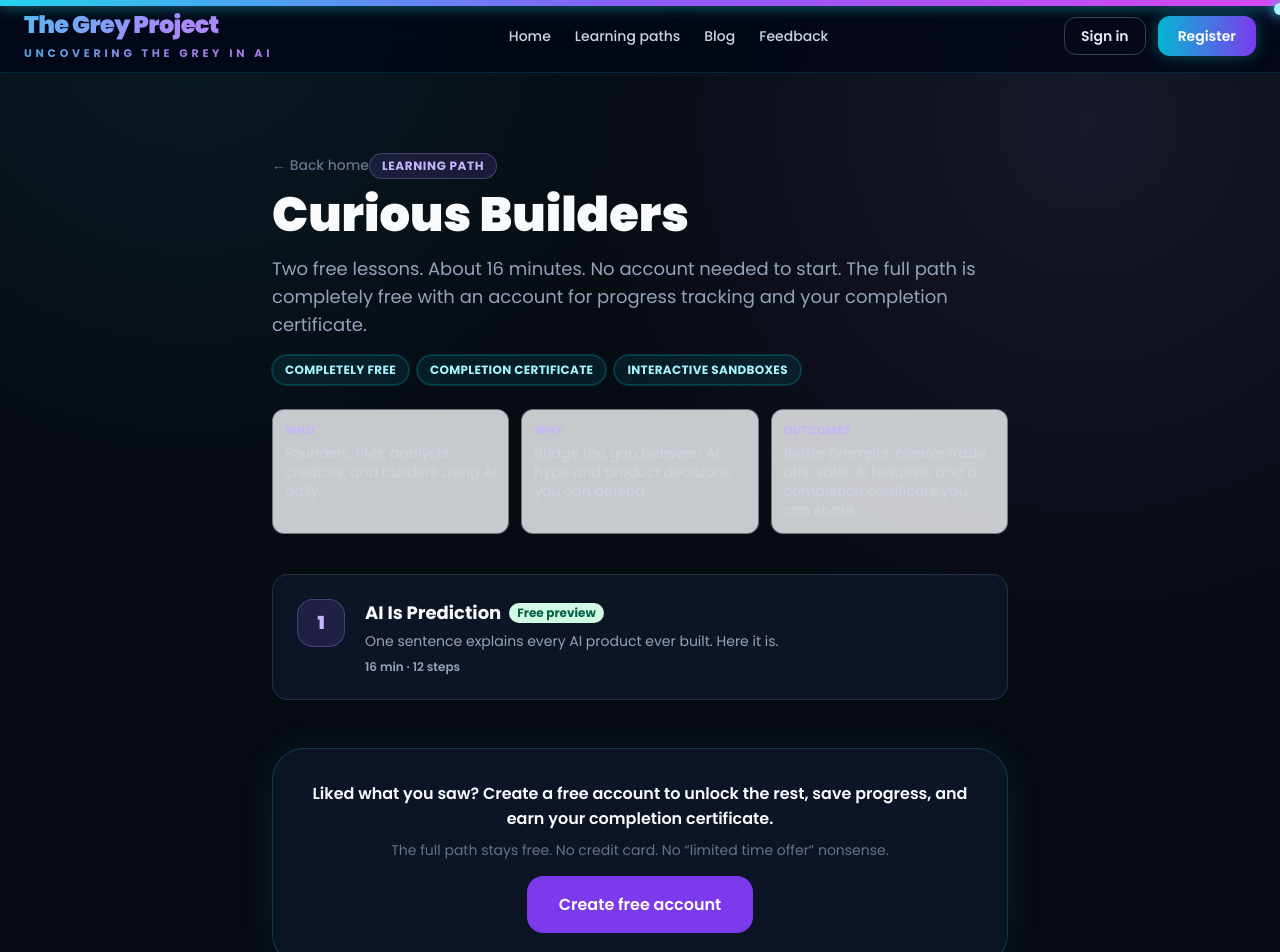
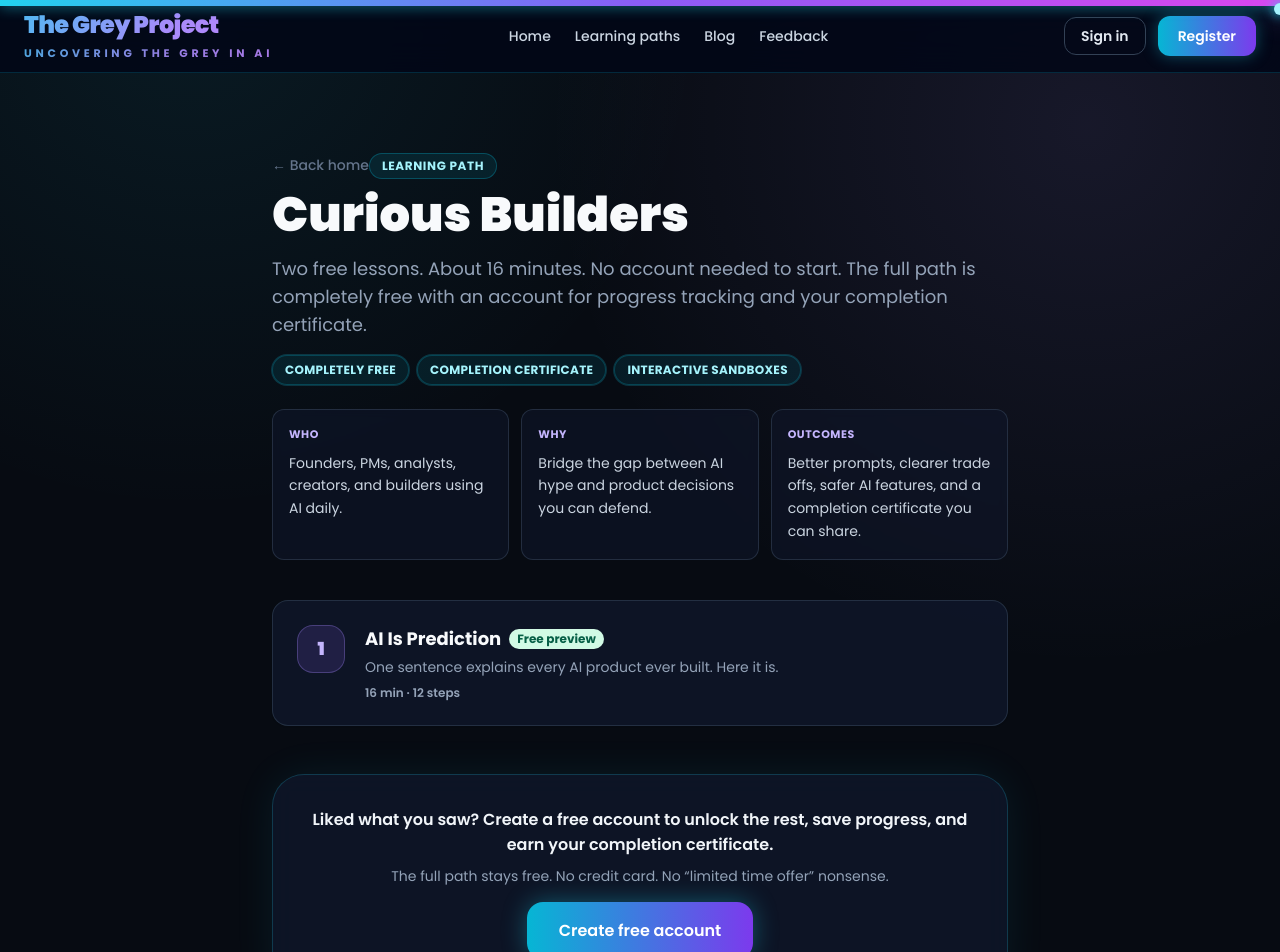
Before and after one commit to vaibhavkestikar/the-grey-project, a Next.js app: page /try in a window 1280 px wide. Shown: the top 952 px of the page. Built offline with nearby package versions, Linux system fonts and the light colour scheme; no server answers.

Commit message:
GP-THE DARK KNIGHT-Fix CB COLOR

```diff
--- a/app/learning/curious-builders/page.tsx
+++ b/app/learning/curious-builders/page.tsx
@@ -61,21 +61,21 @@ export default function CuriousBuildersPathPage() {
 
         {/* WHO / WHY / WHAT */}
         <div className="mt-6 grid gap-3 sm:grid-cols-3">
-          <div className="rounded-2xl border border-slate-200 bg-white p-4">
-            <p className="text-xs font-bold uppercase tracking-widest text-violet-600">Who this is for</p>
-            <p className="mt-2 text-sm leading-relaxed text-slate-700">
+          <div className="rounded-2xl border border-slate-700/60 bg-slate-900/60 p-4">
+            <p className="text-xs font-bold uppercase tracking-widest text-violet-300">Who this is for</p>
+            <p className="mt-2 text-sm leading-relaxed text-slate-300">
               Founders, PMs, analysts, and curious builders who use AI tools daily and want clear intuition, not hype.
             </p>
           </div>
-          <div className="rounded-2xl border border-slate-200 bg-white p-4">
-            <p className="text-xs font-bold uppercase tracking-widest text-violet-600">Why this exists</p>
-            <p className="mt-2 text-sm leading-relaxed text-slate-700">
+          <div className="rounded-2xl border border-slate-700/60 bg-slate-900/60 p-4">
+            <p className="text-xs font-bold uppercase tracking-widest text-violet-300">Why this exists</p>
+            <p className="mt-2 text-sm leading-relaxed text-slate-300">
               Most people can use AI tools. Very few can explain, evaluate, or improve them. This path closes that gap.
             </p>
           </div>
-          <div className="rounded-2xl border border-slate-200 bg-white p-4">
-            <p className="text-xs font-bold uppercase tracking-widest text-violet-600">What changes after</p>
-            <p className="mt-2 text-sm leading-relaxed text-slate-700">
+          <div className="rounded-2xl border border-slate-700/60 bg-slate-900/60 p-4">
+            <p className="text-xs font-bold uppercase tracking-widest text-violet-300">What changes after</p>
+            <p className="mt-2 text-sm leading-relaxed text-slate-300">
               You make clearer AI product decisions, write better prompts, and catch hallucination risks before they ship.
             </p>
           </div>
--- a/app/try/page.tsx
+++ b/app/try/page.tsx
@@ -29,15 +29,15 @@ export default function TryPage() {
       <SiteNavbar />
 
       <div className="mx-auto max-w-3xl px-4 py-10 md:py-14">
-        <Link href="/" className="text-sm font-medium text-slate-500 hover:text-violet-600">
+        <Link href="/" className="text-sm font-medium text-slate-500 hover:text-cyan-400">
           ← Back home
         </Link>
 
         <LearningPathPill className="mt-6" />
-        <h1 className="mt-3 text-4xl font-black text-slate-950 md:text-5xl">
+        <h1 className="mt-3 text-4xl font-black text-slate-50 md:text-5xl">
           {CURIOUS_BUILDERS_PATH.title}
         </h1>
-        <p className="mt-4 text-lg text-slate-600">
+        <p className="mt-4 text-lg text-slate-400">
           {isAuthenticated ? (
             <>
               Welcome back. Your progress is saved — continue the full path from
@@ -74,33 +74,33 @@ export default function TryPage() {
         <div className="premium-card mt-12 p-8 text-center">
           {isAuthenticated ? (
             <>
-              <p className="font-semibold text-slate-900">
+              <p className="font-semibold text-slate-100">
                 You&apos;re signed in. Continue the full Curious Builders path.
               </p>
-              <p className="mt-2 text-sm text-slate-500">
+              <p className="mt-2 text-sm text-slate-400">
                 Progress, Grey Points, badges, and your certificate are all tied
                 to your account.
               </p>
               <Link
                 href="/learning/curious-builders"
-                className="mt-4 inline-flex rounded-2xl bg-violet-600 px-8 py-4 font-semibold text-white"
+                className="btn-home-cta mt-4 inline-flex px-8 py-4"
               >
                 Go to learning path
               </Link>
             </>
           ) : (
             <>
-              <p className="font-semibold text-slate-900">
+              <p className="font-semibold text-slate-100">
                 Liked what you saw? Create a free account to unlock the rest, save
                 progress, and earn your completion certificate.
               </p>
-              <p className="mt-2 text-sm text-slate-500">
+              <p className="mt-2 text-sm text-slate-400">
                 The full path stays free. No credit card. No &ldquo;limited time
                 offer&rdquo; nonsense.
               </p>
               <Link
                 href="/register"
-                className="mt-4 inline-flex rounded-2xl bg-violet-600 px-8 py-4 font-semibold text-white"
+                className="btn-home-cta mt-4 inline-flex px-8 py-4"
               >
                 Create free account
               </Link>
--- a/components/learning/learning-path-pill.tsx
+++ b/components/learning/learning-path-pill.tsx
@@ -4,9 +4,9 @@ type Props = {
 };
 
 const variantClasses: Record<NonNullable<Props["variant"]>, string> = {
-  default: "bg-violet-100 text-violet-700",
+  default: "border border-cyan-500/30 bg-cyan-500/10 text-cyan-200",
   light: "bg-white/20 text-white backdrop-blur",
-  muted: "bg-slate-100 text-slate-600",
+  muted: "border border-slate-600 bg-slate-800/60 text-slate-300",
 };
 
 export default function LearningPathPill({
@@ -15,7 +15,7 @@ export default function LearningPathPill({
 }: Props) {
   return (
     <span
-      className={`inline-flex rounded-full px-3 py-1 text-xs font-bold uppercase tracking-wider ${variantClasses[variant]} ${className}`}
+      className={`inline-flex rounded-full border px-3 py-1 text-xs font-bold uppercase tracking-wider ${variantClasses[variant]} ${className}`}
     >
       Learning path
     </span>
--- a/components/learning/path-value-grid.tsx
+++ b/components/learning/path-value-grid.tsx
@@ -23,9 +23,9 @@ const variantStyles: Record<
     text: "mt-1 text-sm text-orange-50",
   },
   muted: {
-    card: "rounded-xl border border-slate-200 bg-slate-50/80 p-3",
-    label: "text-[11px] font-bold uppercase tracking-wider text-violet-600",
-    text: "mt-1 text-sm leading-snug text-slate-700",
+    card: "rounded-xl border border-slate-700/60 bg-slate-900/60 p-4 backdrop-blur-sm",
+    label: "text-[11px] font-bold uppercase tracking-wider text-violet-300",
+    text: "mt-2 text-sm leading-relaxed text-slate-300",
   },
 };
 
```
